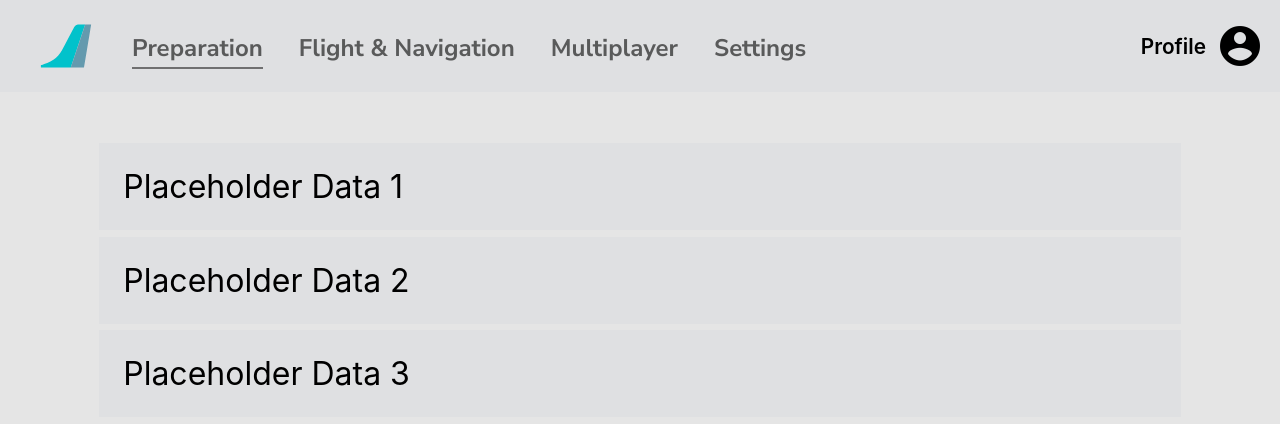
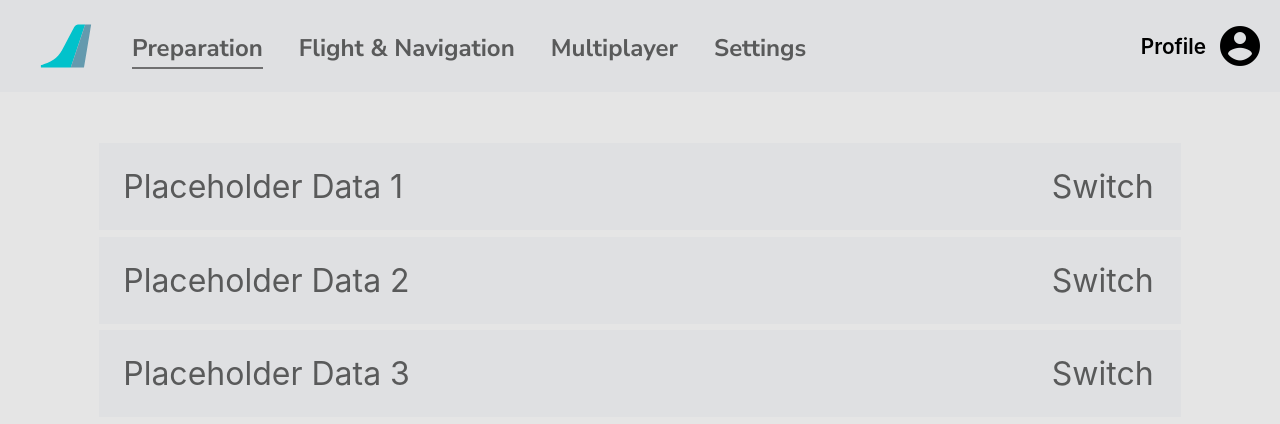
Before and after one commit to flybywiresim/efb, a React (Create React App) app: page /Settings in a window 1280 px wide. Shown: the top 424 px of the page. Built offline with nearby package versions, Linux system fonts and the light colour scheme.

Commit message:
Added the css for a button in the settings menu

```diff
--- a/src/App.scss
+++ b/src/App.scss
@@ -15,6 +15,7 @@
   background: #E5E5E5;
   width: 100vw;
   height: 100vh;
+  cursor: default;
 }
 
 * {
@@ -268,10 +269,16 @@
 
   .SettingsItem {
     display: flex;
+    color: var(--mainText);
     font-size: 2em;
     margin: 0.1em;
     padding: 0.75em;
     width: 95%;
     background: var(--cardBackground);
   }
+
+  .Switch {
+    margin-left: auto;
+    margin-right: 0.1em;
+  }
 }
--- a/src/Settings.js
+++ b/src/Settings.js
@@ -6,12 +6,15 @@ class Settings extends React.Component {
             <div className="Settings">
                 <div id="SettingsItem1" className="SettingsItem">
                     <p>Placeholder Data 1</p>
+                    <p className="Switch">Switch</p>
                 </div>
                 <div id="SettingsItem2" className="SettingsItem">
                     <p>Placeholder Data 2</p>
+                    <p className="Switch">Switch</p>
                 </div>
                 <div id="SettingsItem3" className="SettingsItem">
                     <p>Placeholder Data 3</p>
+                    <p className="Switch">Switch</p>
                 </div>
             </div>
         );
```
